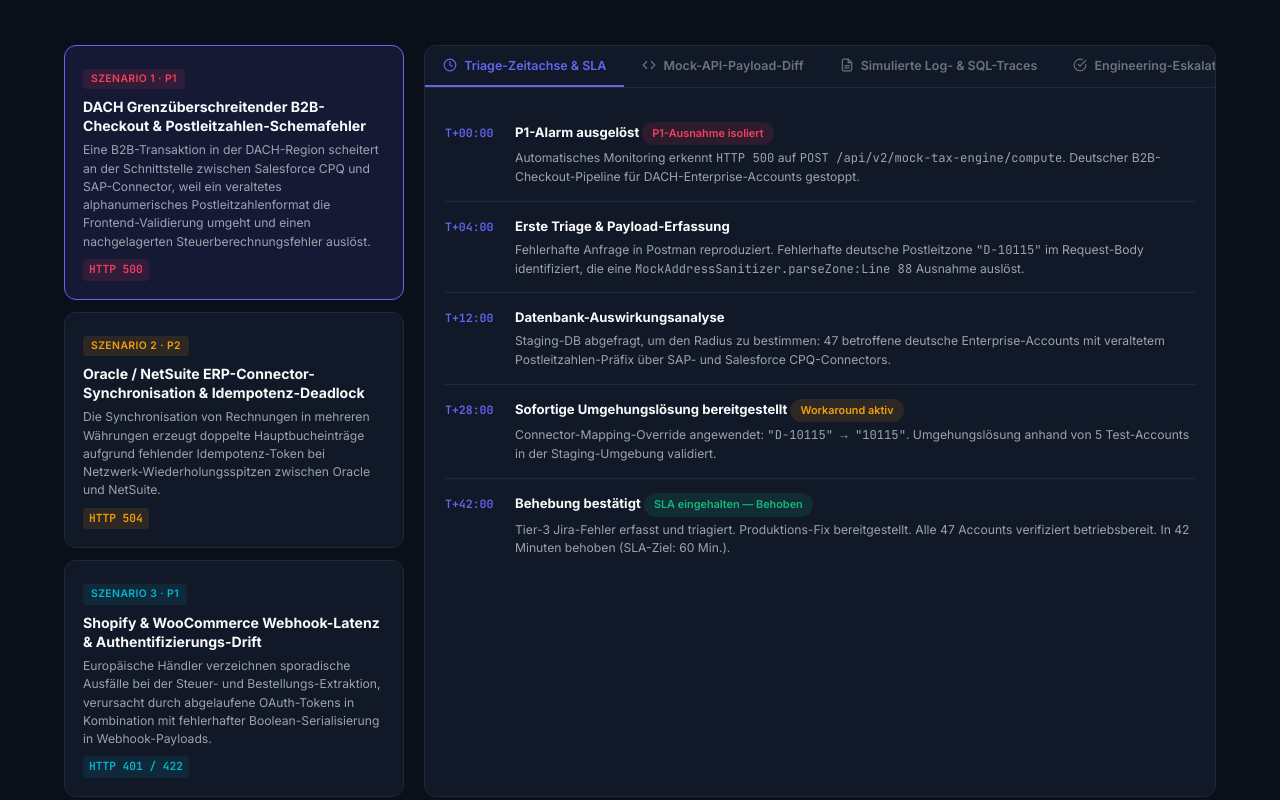
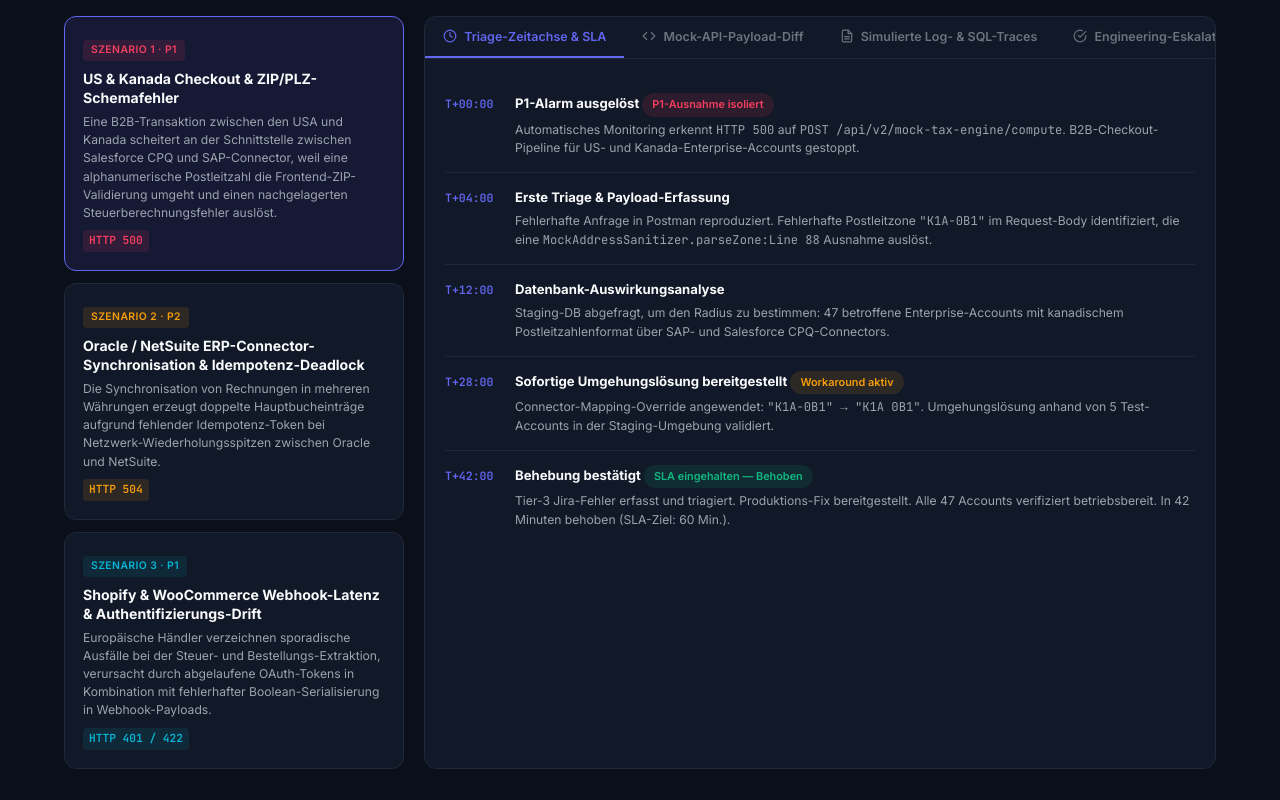
Before and after one commit to aditisonawane650/aditisonawane650.github.io, a plain HTML site: page de/index.html in a window 1280 px wide. Shown: the part 1773-2573 px from the top of the page. Drawn offline with Linux system fonts and the light colour scheme.

Commit message:
removed cross-border qualifier throughout site and updated the RCA example to say US & Canada instead of German postal code issue

```diff
--- a/de/index.html
+++ b/de/index.html
@@ -121,7 +121,7 @@
 
         <h1>Hallo, ich bin <span class="gradient-text">Aditi</span></h1>
 
-        <p class="hero-sub">Ich bin spezialisiert auf die Diagnose komplexer Produktionsvorfälle und die Entwicklung zuverlässiger, nachhaltiger Lösungen. Als Technical Product Engineer mit 5+ Jahren Erfahrung löse ich anspruchsvolle Integrationsprobleme in Enterprise-B2B-SaaS-Ökosystemen — von ERP-Connector-Ausfällen und grenzüberschreitenden Steuerberechnungsabweichungen bis hin zu kritischen Tier-3-Eskalationen. Durch umfassende Arbeit mit SAP, Oracle, NetSuite, Salesforce CPQ und Shopify verbinde ich tiefgreifende technische Forensik in SQL und API-Traces mit klarer, professioneller Kommunikation für Enterprise-Stakeholder.</p>
+        <p class="hero-sub">Ich bin spezialisiert auf die Diagnose komplexer Produktionsvorfälle und die Entwicklung zuverlässiger, nachhaltiger Lösungen. Als Technical Product Engineer mit 5+ Jahren Erfahrung löse ich anspruchsvolle Integrationsprobleme in Enterprise-B2B-SaaS-Ökosystemen — von ERP-Connector-Ausfällen und Steuerberechnungsabweichungen bis hin zu kritischen Tier-3-Eskalationen. Durch umfassende Arbeit mit SAP, Oracle, NetSuite, Salesforce CPQ und Shopify verbinde ich tiefgreifende technische Forensik in SQL und API-Traces mit klarer, professioneller Kommunikation für Enterprise-Stakeholder.</p>
 
         <div class="hero-buttons">
           <a href="#playground" class="btn-primary">
@@ -311,8 +311,8 @@
         <div class="scenario-list">
           <div class="scenario-card active" data-scenario="0">
             <span class="scenario-badge p1">Szenario 1 · P1</span>
-            <h4>DACH Grenzüberschreitender B2B-Checkout &amp; Postleitzahlen-Schemafehler</h4>
-            <p>Eine B2B-Transaktion in der DACH-Region scheitert an der Schnittstelle zwischen Salesforce CPQ und SAP-Connector, weil ein veraltetes alphanumerisches Postleitzahlenformat die Frontend-Validierung umgeht und einen nachgelagerten Steuerberechnungsfehler auslöst.</p>
+            <h4>US &amp; Kanada Checkout &amp; ZIP/PLZ-Schemafehler</h4>
+            <p>Eine B2B-Transaktion zwischen den USA und Kanada scheitert an der Schnittstelle zwischen Salesforce CPQ und SAP-Connector, weil eine alphanumerische Postleitzahl die Frontend-ZIP-Validierung umgeht und einen nachgelagerten Steuerberechnungsfehler auslöst.</p>
             <span class="scenario-http http-500">HTTP 500</span>
           </div>
 
@@ -413,7 +413,7 @@
           </div>
           <ul class="timeline-body">
             <li>Leitung der Tier-2- und Tier-3-Vorfallbehebung über Enterprise-Connectors hinweg, darunter Oracle, Salesforce CPQ, NetSuite, SAP, Shopify und WooCommerce, mit Ursachendiagnose für cloudbasierte Steuertransaktionen.</li>
-            <li>Durchführung rigoroser API-Forensik mit Postman, SQL-Datenbankuntersuchungen und Analyse von Anwendungsprotokollen zur proaktiven Identifikation und Behebung grenzüberschreitender Steuerabweichungen und Synchronisationsfehler innerhalb strenger SLAs.</li>
+            <li>Durchführung rigoroser API-Forensik mit Postman, SQL-Datenbankuntersuchungen und Analyse von Anwendungsprotokollen zur proaktiven Identifikation und Behebung von Steuerabweichungen und Synchronisationsfehlern innerhalb strenger SLAs.</li>
             <li>Koordination technischer Eskalationen in Jira, Durchführung von UAT für Connector-Releases und Einsatz von KI-Tools (Claude, Glean, Avalara AI) zur Beschleunigung umfassender technischer Dokumentation und Kunden-Enablement-Webinare.</li>
           </ul>
         </div>
--- a/script.js
+++ b/script.js
@@ -72,28 +72,28 @@ document.addEventListener('DOMContentLoaded', () => {
           <span class="triage-time">T+00:00</span>
           <div class="triage-body">
             <h5>P1 Alert Triggered <span class="status-pill isolated">P1 Exception Isolated</span></h5>
-            <p>Automated monitoring detects <code class="mono">HTTP 500</code> on <code class="mono">POST /api/v2/mock-tax-engine/compute</code>. German B2B checkout pipeline halted for DACH enterprise accounts.</p>
+            <p>Automated monitoring detects <code class="mono">HTTP 500</code> on <code class="mono">POST /api/v2/mock-tax-engine/compute</code>. B2B checkout pipeline halted for US &amp; Canada enterprise accounts.</p>
           </div>
         </div>
         <div class="triage-step">
           <span class="triage-time">T+04:00</span>
           <div class="triage-body">
-            <h5>Initial Triage & Payload Capture</h5>
-            <p>Reproduced failing request in Postman. Identified malformed German postal zone <code class="mono">"D-10115"</code> in request body triggering <code class="mono">MockAddressSanitizer.parseZone:Line 88</code> exception.</p>
+            <h5>Initial Triage &amp; Payload Capture</h5>
+            <p>Reproduced failing request in Postman. Identified malformed postal zone <code class="mono">"K1A-0B1"</code> in request body triggering <code class="mono">MockAddressSanitizer.parseZone:Line 88</code> exception.</p>
           </div>
         </div>
         <div class="triage-step">
           <span class="triage-time">T+12:00</span>
           <div class="triage-body">
             <h5>Database Impact Assessment</h5>
-            <p>Queried staging DB to scope blast radius: 47 affected German enterprise accounts with legacy postal prefix format across SAP and Salesforce CPQ connectors.</p>
+            <p>Queried staging DB to scope blast radius: 47 affected enterprise accounts with Canadian postal code format across SAP and Salesforce CPQ connectors.</p>
           </div>
         </div>
         <div class="triage-step">
           <span class="triage-time">T+28:00</span>
           <div class="triage-body">
             <h5>Immediate Workaround Deployed <span class="status-pill active">Mitigation Active</span></h5>
-            <p>Applied connector mapping override: <code class="mono">"D-10115" → "10115"</code>. Validated workaround against 5 test accounts in staging environment.</p>
+            <p>Applied connector mapping override: <code class="mono">"K1A-0B1" → "K1A 0B1"</code>. Validated workaround against 5 test accounts in staging environment.</p>
           </div>
         </div>
         <div class="triage-step">
@@ -107,40 +107,40 @@ document.addEventListener('DOMContentLoaded', () => {
         curl: `curl -X POST https://staging.mock-tax-engine.example/api/v2/mock-tax-engine/compute \\
   -H "Content-Type: application/json" \\
   -H "Authorization: Bearer MOCK_JWT_TOKEN_xxxx" \\
-  -H "X-Mock-Correlation-ID: corr-de-b2b-20250315-001" \\
+  -H "X-Mock-Correlation-ID: corr-na-b2b-20250315-001" \\
   -d '{
-    "transaction_id": "TXN-DE-2025-88421",
+    "transaction_id": "TXN-NA-2025-88421",
     "connector_source": "salesforce-cpq",
     "erp_target": "sap-s4hana",
-    "country_iso": "DE",
-    "postal_zone": "D-10115",
+    "country_iso": "CA",
+    "postal_zone": "K1A-0B1",
     "line_items": [
       {
         "sku": "MOCK-IND-VALVE-7700",
         "description": "Industrial Pressure Valve Unit",
         "quantity": 250,
-        "unit_price_eur": 84.50,
-        "vat_rate_pct": 19.0,
+        "unit_price_usd": 84.50,
+        "tax_rate_pct": 5.0,
         "tax_category": "STANDARD"
       }
     ],
-    "buyer_vat_id": "DE000000000",
-    "seller_vat_id": "DE111111111"
+    "buyer_tax_id": "BN000000000",
+    "seller_tax_id": "EIN111111111"
   }'`,
         json: `<span class="json-key">"error"</span>: {
   <span class="json-key">"code"</span>: <span class="json-number">500</span>,
   <span class="json-key">"type"</span>: <span class="json-string">"POSTAL_ZONE_PARSE_EXCEPTION"</span>,
-  <span class="json-key">"message"</span>: <span class="json-error">"Failed to parse postal_zone 'D-10115': unexpected alphanumeric prefix in MockAddressSanitizer.parseZone at Line 88"</span>,
-  <span class="json-key">"correlation_id"</span>: <span class="json-string">"corr-de-b2b-20250315-001"</span>,
+  <span class="json-key">"message"</span>: <span class="json-error">"Failed to parse postal_zone 'K1A-0B1': unexpected alphanumeric format in MockAddressSanitizer.parseZone at Line 88"</span>,
+  <span class="json-key">"correlation_id"</span>: <span class="json-string">"corr-na-b2b-20250315-001"</span>,
   <span class="json-key">"connector_source"</span>: <span class="json-string">"salesforce-cpq"</span>,
   <span class="json-key">"erp_target"</span>: <span class="json-string">"sap-s4hana"</span>,
   <span class="json-key">"affected_field"</span>: <span class="json-string">"postal_zone"</span>,
   <span class="json-key">"expected_format"</span>: <span class="json-string">"^[0-9]{5}$"</span>,
-  <span class="json-key">"received_value"</span>: <span class="json-error">"D-10115"</span>,
-  <span class="json-key">"suggested_fix"</span>: <span class="json-string">"Strip non-numeric prefix; submit '10115'"</span>
+  <span class="json-key">"received_value"</span>: <span class="json-error">"K1A-0B1"</span>,
+  <span class="json-key">"suggested_fix"</span>: <span class="json-string">"Normalize postal_zone for CA destination; accept alphanumeric A1A 1A1 schema"</span>
 }`
       },
-      logs: `<span class="sql-keyword">-- Mock SQL Investigation: Identify affected German enterprise accounts</span>
+      logs: `<span class="sql-keyword">-- Mock SQL Investigation: Identify affected enterprise accounts</span>
 <span class="sql-keyword">SELECT</span>
     account_id,
     company_name,
@@ -149,8 +149,8 @@ document.addEventListener('DOMContentLoaded', () => {
     last_sync_status,
     last_error_ts
 <span class="sql-keyword">FROM</span> <span class="sql-table">mock_enterprise_accounts</span>
-<span class="sql-keyword">WHERE</span> country_iso = <span class="json-string">'DE'</span>
-  <span class="sql-keyword">AND</span> postal_zone <span class="sql-keyword">LIKE</span> <span class="json-string">'D-%'</span>
+<span class="sql-keyword">WHERE</span> country_iso = <span class="json-string">'CA'</span>
+  <span class="sql-keyword">AND</span> postal_zone <span class="sql-keyword">LIKE</span> <span class="json-string">'K1A%'</span>
   <span class="sql-keyword">AND</span> last_sync_status = <span class="json-string">'FAILED'</span>
 <span class="sql-keyword">ORDER BY</span> last_error_ts <span class="sql-keyword">DESC</span>
 <span class="sql-keyword">LIMIT</span> <span class="json-number">100</span>;
@@ -160,22 +160,22 @@ document.addEventListener('DOMContentLoaded', () => {
 
 <span class="sql-keyword">-- Simulated Application Log Trace</span>
 [2025-03-15T09:12:44.331Z] <span class="json-error">ERROR</span> mock-tax-engine | MockAddressSanitizer.parseZone:88
-  → Input: "D-10115" | Expected: numeric-only (regex ^[0-9]{5}$)
+  → Input: "K1A-0B1" | Expected: numeric ZIP (regex ^[0-9]{5}$)
   → Stack: MockPostalValidator → MockTaxRateResolver → MockConnectorBridge
 [2025-03-15T09:12:44.335Z] <span class="json-error">ERROR</span> mock-tax-engine | Request aborted
-  → correlation_id: corr-de-b2b-20250315-001
+  → correlation_id: corr-na-b2b-20250315-001
   → HTTP 500 returned to upstream connector`,
       escalation: `
         <div class="resolution-box">
-          <h5>✅ Engineering Escalation & UAT Summary</h5>
+          <h5>✅ Engineering Escalation &amp; UAT Summary</h5>
           <ul>
-            <li><strong>Jira Defect:</strong> <code class="mono">MOCK-TAX-4821</code> — "MockAddressSanitizer fails on legacy DE postal prefix format"</li>
+            <li><strong>Jira Defect:</strong> <code class="mono">MOCK-TAX-4821</code> — "MockAddressSanitizer fails on Canadian alphanumeric postal format during checkout"</li>
             <li><strong>Priority:</strong> P1 → Tier-3 Engineering (Core Tax Engine Team)</li>
-            <li><strong>Root Cause:</strong> Regex validation in <code class="mono">MockAddressSanitizer.parseZone</code> did not account for legacy German postal codes containing alphabetic prefixes (pre-reunification format)</li>
-            <li><strong>Immediate Mitigation:</strong> Connector mapping override deployed — strips non-numeric prefix before validation</li>
-            <li><strong>Permanent Fix:</strong> Updated postal zone parser to normalize DACH-region inputs; added 127 test vectors for DE/AT/CH postal formats</li>
+            <li><strong>Root Cause:</strong> Regex validation in <code class="mono">MockAddressSanitizer.parseZone</code> strictly enforced US 5-digit numeric ZIP regex and rejected Canadian alphanumeric postal codes during checkout</li>
+            <li><strong>Immediate Mitigation:</strong> Connector mapping override deployed — normalizes Canadian destination postal formats before validation</li>
+            <li><strong>Permanent Fix:</strong> Updated postal zone parser to support US ZIP (+4) and Canadian alphanumeric postal codes; added 127 test vectors for North American postal formats</li>
             <li><strong>UAT Verification:</strong> 47 affected accounts retested in staging — all transactions processing successfully</li>
-            <li><strong>Documentation:</strong> Updated Confluence connector guide with DACH postal format normalization rules and Postman collection for partner validation</li>
+            <li><strong>Documentation:</strong> Updated Confluence connector guide with US/Canada postal validation rules and Postman collection for partner validation</li>
             <li><strong>SLA Outcome:</strong> Resolved in 42 minutes (target: 60 min) — <span class="status-pill resolved">SLA Met</span></li>
           </ul>
         </div>`
@@ -427,28 +427,28 @@ $ tail -f /var/log/mock-erp-bridge/connector.log | grep "TIMEOUT\\|RETRY"
           <span class="triage-time">T+00:00</span>
           <div class="triage-body">
             <h5>P1-Alarm ausgelöst <span class="status-pill isolated">P1-Ausnahme isoliert</span></h5>
-            <p>Automatisches Monitoring erkennt <code class="mono">HTTP 500</code> auf <code class="mono">POST /api/v2/mock-tax-engine/compute</code>. Deutscher B2B-Checkout-Pipeline für DACH-Enterprise-Accounts gestoppt.</p>
+            <p>Automatisches Monitoring erkennt <code class="mono">HTTP 500</code> auf <code class="mono">POST /api/v2/mock-tax-engine/compute</code>. B2B-Checkout-Pipeline für US- und Kanada-Enterprise-Accounts gestoppt.</p>
           </div>
         </div>
         <div class="triage-step">
           <span class="triage-time">T+04:00</span>
           <div class="triage-body">
             <h5>Erste Triage &amp; Payload-Erfassung</h5>
-            <p>Fehlerhafte Anfrage in Postman reproduziert. Fehlerhafte deutsche Postleitzone <code class="mono">"D-10115"</code> im Request-Body identifiziert, die eine <code class="mono">MockAddressSanitizer.parseZone:Line 88</code> Ausnahme auslöst.</p>
+            <p>Fehlerhafte Anfrage in Postman reproduziert. Fehlerhafte Postleitzone <code class="mono">"K1A-0B1"</code> im Request-Body identifiziert, die eine <code class="mono">MockAddressSanitizer.parseZone:Line 88</code> Ausnahme auslöst.</p>
           </div>
         </div>
         <div class="triage-step">
           <span class="triage-time">T+12:00</span>
           <div class="triage-body">
             <h5>Datenbank-Auswirkungsanalyse</h5>
-            <p>Staging-DB abgefragt, um den Radius zu bestimmen: 47 betroffene deutsche Enterprise-Accounts mit veraltetem Postleitzahlen-Präfix über SAP- und Salesforce CPQ-Connectors.</p>
+            <p>Staging-DB abgefragt, um den Radius zu bestimmen: 47 betroffene Enterprise-Accounts mit kanadischem Postleitzahlenformat über SAP- und Salesforce CPQ-Connectors.</p>
           </div>
         </div>
         <div class="triage-step">
           <span class="triage-time">T+28:00</span>
           <div class="triage-body">
             <h5>Sofortige Umgehungslösung bereitgestellt <span class="status-pill active">Workaround aktiv</span></h5>
-            <p>Connector-Mapping-Override angewendet: <code class="mono">"D-10115" → "10115"</code>. Umgehungslösung anhand von 5 Test-Accounts in der Staging-Umgebung validiert.</p>
+            <p>Connector-Mapping-Override angewendet: <code class="mono">"K1A-0B1" → "K1A 0B1"</code>. Umgehungslösung anhand von 5 Test-Accounts in der Staging-Umgebung validiert.</p>
           </div>
         </div>
         <div class="triage-step">
@@ -464,13 +464,13 @@ $ tail -f /var/log/mock-erp-bridge/connector.log | grep "TIMEOUT\\|RETRY"
         <div class="resolution-box">
           <h5>✅ Zusammenfassung zu Engineering-Eskalation &amp; UAT</h5>
           <ul>
-            <li><strong>Jira-Ticket:</strong> <code class="mono">MOCK-TAX-4821</code> — "MockAddressSanitizer schlägt bei legacy deutschem PLZ-Präfix fehl"</li>
+            <li><strong>Jira-Ticket:</strong> <code class="mono">MOCK-TAX-4821</code> — "MockAddressSanitizer schlägt bei kanadischem alphanumerischen Postleitzahlenformat beim Checkout fehl"</li>
             <li><strong>Priorität:</strong> P1 → Tier-3 Engineering (Core Tax Engine Team)</li>
-            <li><strong>Ursache:</strong> Regex-Validierung in <code class="mono">MockAddressSanitizer.parseZone</code> berücksichtigte keine veralteten deutschen PLZ-Formate mit alphabetischen Präfixen (Vorkriegs-/Vorwende-Format)</li>
-            <li><strong>Sofortige Minderung:</strong> Connector-Mapping-Override bereitgestellt — entfernt nicht-numerische Präfixe vor der Validierung</li>
-            <li><strong>Dauerhafte Behebung:</strong> Postleitzahlen-Parser aktualisiert zur Normalisierung von DACH-Eingaben; 127 Testvektoren für DE/AT/CH-PLZ-Formate hinzugefügt</li>
+            <li><strong>Ursache:</strong> Regex-Validierung in <code class="mono">MockAddressSanitizer.parseZone</code> erzwang ausschließlich 5-stellige US-ZIP-Codes (<code class="mono">^[0-9]{5}$</code>) und lehnte kanadische alphanumerische Postleitzahlen beim Checkout ab</li>
+            <li><strong>Sofortige Minderung:</strong> Connector-Mapping-Override bereitgestellt — normalisiert kanadische Postleitzahlenformate vor der Validierung</li>
+            <li><strong>Dauerhafte Behebung:</strong> Postleitzahlen-Parser aktualisiert zur Unterstützung von US-ZIP (+4) und kanadischen alphanumerischen Formaten; 127 Testvektoren für nordamerikanische Formate hinzugefügt</li>
             <li><strong>UAT-Verifizierung:</strong> 47 betroffene Konten in Staging erneut getestet — alle Transaktionen laufen fehlerfrei</li>
-            <li><strong>Dokumentation:</strong> Confluence-Connector-Leitfaden mit DACH-PLZ-Normalisierungsregeln und Postman-Collection zur Partnervalidierung aktualisiert</li>
+            <li><strong>Dokumentation:</strong> Confluence-Connector-Leitfaden mit US/Kanada-PLZ-Validierungsregeln und Postman-Collection zur Partnervalidierung aktualisiert</li>
             <li><strong>SLA-Ergebnis:</strong> In 42 Minuten behoben (Ziel: 60 Min.) — <span class="status-pill resolved">SLA eingehalten</span></li>
           </ul>
         </div>`
```
Also changed, not shown: index.html (+4 -4 lines).
